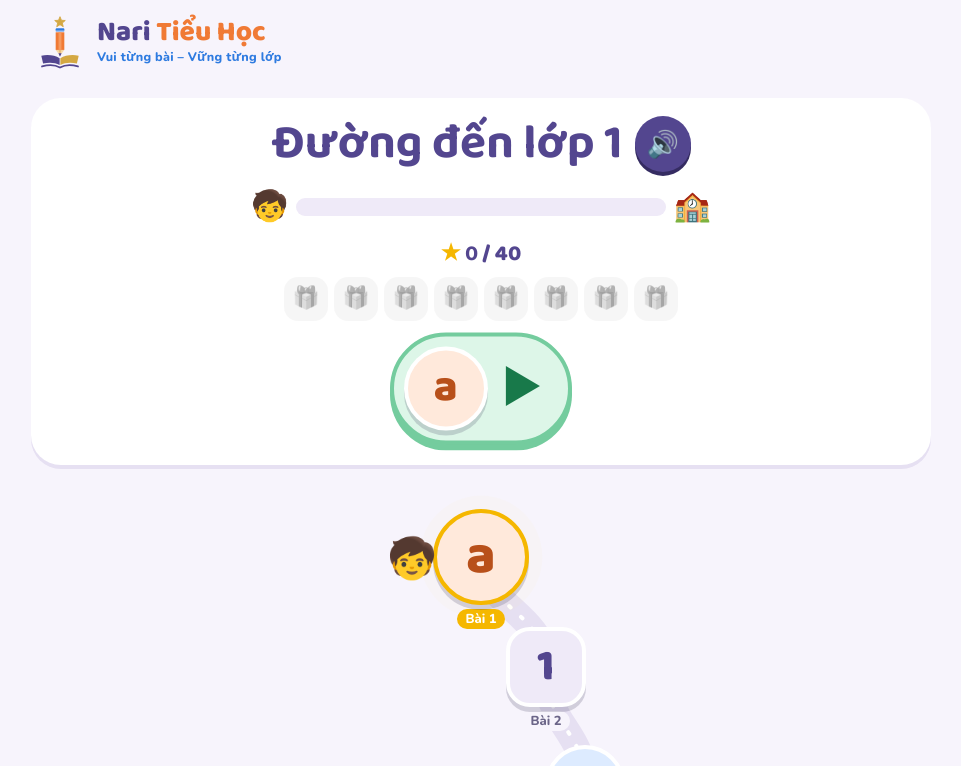
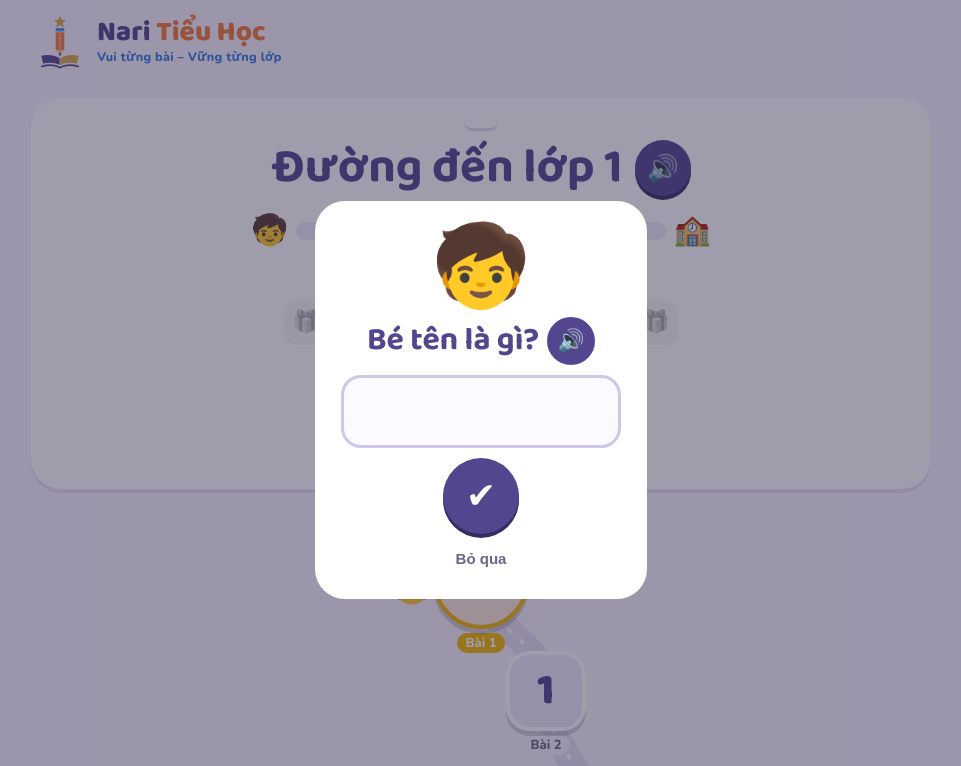
Before and after one commit to nttn6889/naritieuhoc, a plain HTML site: page index.html in a window 1280 px wide. Shown: the top 766 px of the page, without its empty margins (159-1120 px from the left). Drawn offline with nearby package versions, Linux system fonts and the light colour scheme.

Commit message:
Nhập tên bé lần đầu: cô khen và gọi đúng tên từng bé, mẹ đổi tên trong Góc của mẹ
Co-Authored-By: Claude Opus 5.5 <noreply@anthropic.com>
Claude-Session: https://claude.ai/code/session_01Ezg3NdhScutgw7SxfC7vLb

```diff
--- a/giong.js
+++ b/giong.js
@@ -142,6 +142,13 @@
   }
   window.NTH = {
     say: say, stop: stop, log: log,
+    /* tên bé (mẹ nhập lần đầu ở trang chính, đổi ở Góc của mẹ), localStorage nth-name, chỉ trên máy này.
+       NTH.name() đọc, NTH.name('An') đặt, NTH.name('') xóa · NTH.ten(1) = tên hoặc “Bé” (đầu câu) / NTH.ten() = tên hoặc “bé” */
+    name: function(v){
+      if(v !== undefined){ v = String(v).replace(/[<>&"'`\\]/g, '').replace(/\s+/g, ' ').trim().slice(0, 20); set('nth-name', v || null); }
+      return (get('nth-name') || '').trim();
+    },
+    ten: function(cap){ var n = (get('nth-name') || '').trim(); return n || (cap ? 'Bé' : 'bé'); },
     logText: function(){ try{ return JSON.parse(localStorage.getItem('nth-vlog') || '[]').join('\n'); }catch(e){ return ''; } },
     logClear: function(){ set('nth-vlog', null); },
     /* NTH.mode() đọc, NTH.mode('auto'|'may'|'web') đặt; đặt lại thì quên điều máy đã tự học */
--- a/index.html
+++ b/index.html
@@ -122,6 +122,13 @@ a:focus-visible,button:focus-visible{outline:4px solid var(--blue);outline-offse
 .pop{position:fixed;inset:0;background:rgba(42,37,71,.45);display:grid;place-items:center;z-index:20;padding:20px}
 .pop .box{background:#fff;border-radius:30px;padding:26px;text-align:center;display:flex;flex-direction:column;align-items:center;gap:10px;animation:popin .35s}
 .pop .ani{font-size:110px;line-height:1}
+.pop.name .ani{font-size:80px}
+.pop.name h2{font-size:clamp(26px,7vw,32px);color:var(--purple);margin:0;display:flex;align-items:center;gap:8px}
+.pop.name h2 .ask{width:48px;height:48px;font-size:22px;box-shadow:none}
+.pop.name input{font:inherit;font-family:var(--f-logo,inherit);font-size:30px;font-weight:800;text-align:center;width:min(280px,72vw);padding:10px 14px;border:3px solid #CFC6E8;border-radius:20px;color:var(--ink);background:#FBFAFF}
+.pop.name input:focus{outline:none;border-color:var(--orange)}
+.pop.name .skip{background:none;box-shadow:none;width:auto;height:auto;border-radius:12px;font-size:15px;font-weight:800;color:var(--soft);padding:6px 10px}
+.hi{display:inline-flex;align-items:center;gap:6px;align-self:center;border:0;background:#fff;border-radius:999px;padding:6px 16px;font:inherit;font-weight:800;font-size:18px;color:var(--purple);cursor:pointer;box-shadow:0 3px 0 #E2DCF2}
 .pop button{border:0;border-radius:50%;width:76px;height:76px;font-size:36px;background:var(--purple);color:#fff;box-shadow:0 4px 0 #352c62;cursor:pointer}
 @keyframes popin{from{transform:scale(.6);opacity:0}}
 @media (prefers-reduced-motion:reduce){.play,.stop.cur .node,.stop .me{animation:none}}
@@ -182,6 +189,7 @@ footer .sl{font-family:var(--f-logo);font-size:19px;color:var(--purple);font-wei
   </header>
 
   <section class="road-top" aria-labelledby="kid-h">
+    <button class="hi" id="hi" type="button" hidden></button>
     <div class="kid-h">
       <h1 id="kid-h">Đường đến lớp 1</h1>
       <button class="ask" id="ask" type="button" aria-label="Nghe">🔊</button>
@@ -267,7 +275,7 @@ footer .sl{font-family:var(--f-logo);font-size:19px;color:var(--purple);font-wei
   var play=document.getElementById('play');
   if(curI<0){play.querySelector('.pbadge').innerHTML='<span class="node N x" style="width:84px;height:84px;font-size:46px">🏫</span>';play.href='#road';play.dataset.say='Bé học xong cả con đường rồi! Giỏi quá!'}
   else{var c=STOPS[curI];play.querySelector('.pbadge').innerHTML=nodeHTML(c).replace('class="node','style="width:84px;height:84px" class="node');play.href=c.href;play.dataset.say='Học tiếp. Bài '+(curI+1)+'. '+c.say;play.dataset.i=curI}
-  document.getElementById('ask').onclick=function(){say(curI<0?'Bé đi hết đường đến lớp một rồi!':'Đường đến lớp một. Bé đã học '+nDone+' bài. Chạm nút xanh để học tiếp nhé.')};
+  document.getElementById('ask').onclick=function(){var nm=window.NTH?NTH.ten(1):'Bé';say(curI<0?nm+' đi hết đường đến lớp một rồi!':'Đường đến lớp một. '+nm+' đã học '+nDone+' bài. Chạm nút xanh để học tiếp nhé.')};
 
   /* ---- con đường ---- */
   var road=document.getElementById('road'),X=[0,.5,.8,.5,0,-.5,-.8,-.5],h='',xi=0;
@@ -301,9 +309,27 @@ footer .sl{font-family:var(--f-logo);font-size:19px;color:var(--purple);font-wei
 
   /* ---- vừa mở được hộp quà mới thì chúc mừng ---- */
   var shown=load('nth-gifts',0);
-  if(gifts>shown){save('nth-gifts',gifts);var a=ANI[gifts-1],p=document.createElement('div');p.className='pop';
+  /* ---- lần đầu: hỏi tên bé (để cô khen đúng tên); bỏ qua thì gọi là “bé”, mẹ đổi ở Góc của mẹ ---- */
+  var hi=document.getElementById('hi');
+  function showHi(){var n=window.NTH&&NTH.name();hi.hidden=!n;if(n)hi.textContent='👋 '+n}
+  hi.onclick=function(){say('Chào '+NTH.name()+'! Mình cùng học nhé!')};
+  showHi();
+  var askName=window.NTH&&!NTH.name()&&!load('nth-name-asked',0);
+  if(askName){var q=document.createElement('div');q.className='pop name';
+    q.innerHTML='<form class="box" role="dialog" aria-labelledby="nm-h"><div class="ani">🧒</div>'+
+      '<h2 id="nm-h">Bé tên là gì? <button type="button" class="ask" aria-label="Nghe">🔊</button></h2>'+
+      '<input id="nm" type="text" maxlength="20" autocomplete="off" autocapitalize="words" enterkeyhint="done" aria-label="Tên của bé">'+
+      '<button type="submit" aria-label="Xong">✔</button><button type="button" class="skip">Bỏ qua</button></form>';
+    document.body.appendChild(q);
+    var f=q.querySelector('form'),inp=q.querySelector('#nm');
+    function close(){save('nth-name-asked',1);q.remove();showHi()}
+    q.querySelector('.ask').onclick=function(){say('Bé tên là gì? Mẹ nhập tên giúp bé nhé.')};
+    q.querySelector('.skip').onclick=close;
+    f.onsubmit=function(e){e.preventDefault();var n=NTH.name(inp.value);if(!n){inp.focus();return}close();say('Chào '+n+'! Mình cùng học nhé!')};
+  }
+  if(!askName&&gifts>shown){save('nth-gifts',gifts);var a=ANI[gifts-1],p=document.createElement('div');p.className='pop';
     p.innerHTML='<div class="box" role="dialog" aria-live="polite"><div class="ani">'+a+'</div><button type="button" aria-label="Đóng">✔</button></div>';
-    document.body.appendChild(p);p.querySelector('button').onclick=function(){p.remove()};setTimeout(function(){say('Hoan hô! Bé được thêm một bạn thú mới!')},300)}
+    document.body.appendChild(p);p.querySelector('button').onclick=function(){p.remove()};setTimeout(function(){say('Hoan hô! '+(window.NTH?NTH.ten(1):'Bé')+' được thêm một bạn thú mới!')},300)}
 })();
 if('serviceWorker' in navigator)navigator.serviceWorker.register('sw.js',{scope:'./'}).catch(function(){});</script>
 </body>
```
Also changed, not shown: chu-cai/index.html (+2 -2 lines), me/index.html (+17 -0 lines), so-6-9/index.html (+2 -2 lines), so/index.html (+1 -1 lines), viet-so/index.html (+1 -1 lines), 1 other file.
